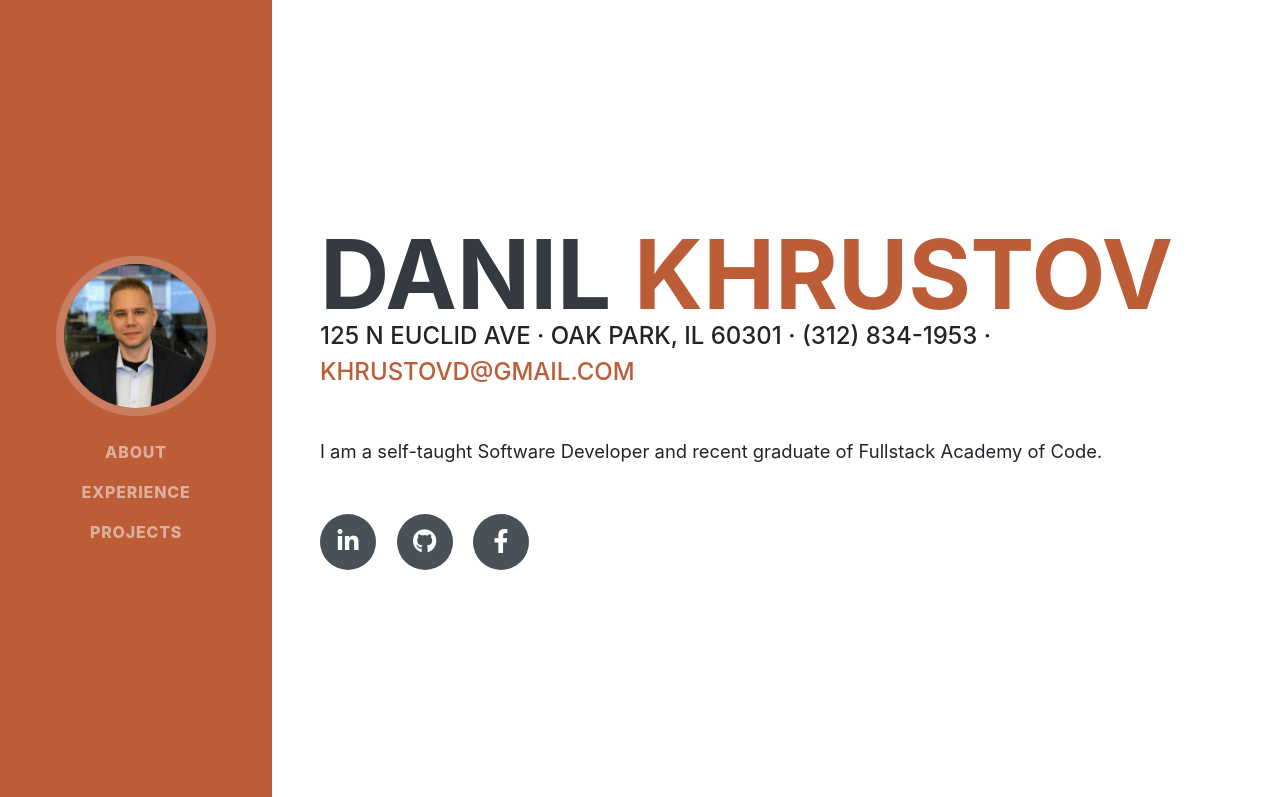
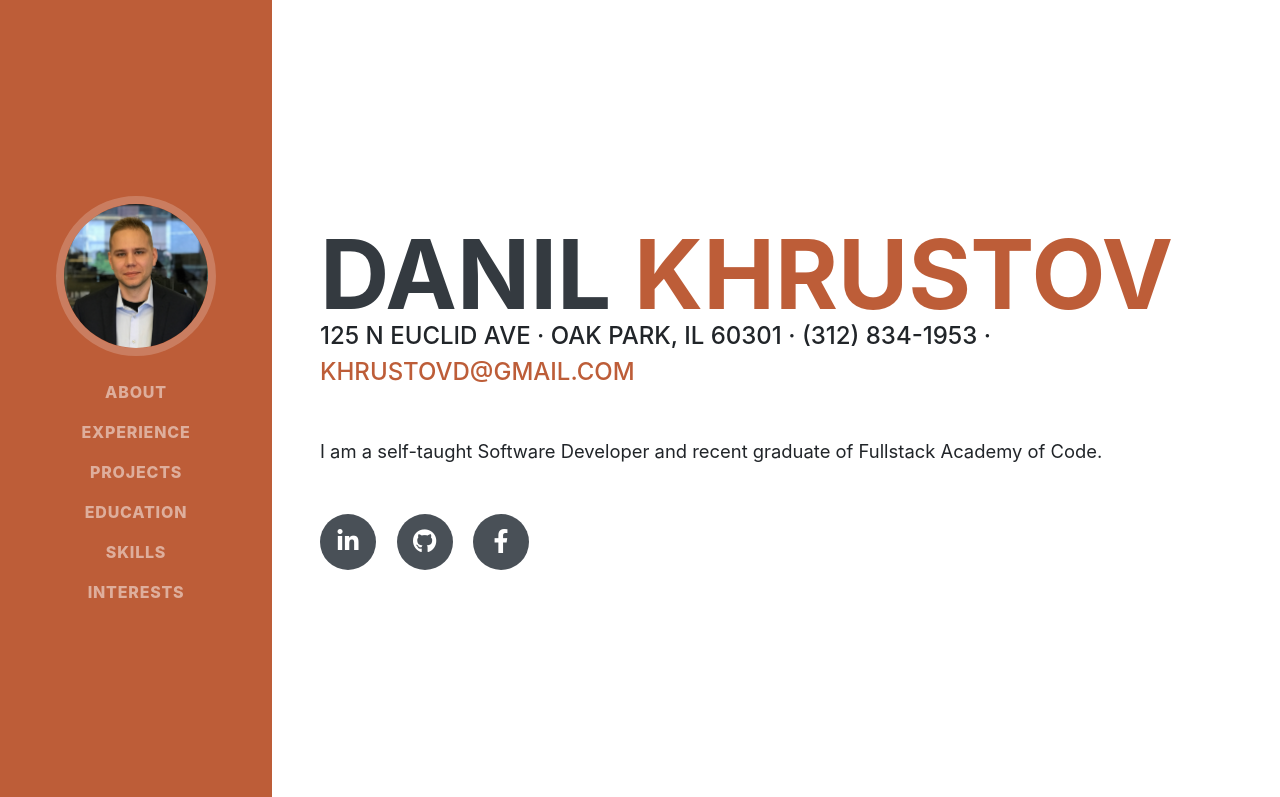
Before and after one commit to DanilKhrustov/PortfolioSite, a website: page index.html in a window 1280 px wide. Shown: the top 797 px of the page. Drawn offline with Linux system fonts and the light colour scheme; a web font is replaced by a local one.

Commit message:
fixed bug

```diff
--- a/index.html
+++ b/index.html
@@ -40,6 +40,15 @@
         </li>
         <li class="nav-item">
           <a class="nav-link js-scroll-trigger" href="#projects">Projects</a>
+        </li>
+        <li class="nav-item">
+          <a class="nav-link js-scroll-trigger" href="#education">Education</a>
+        </li>
+        <li class="nav-item">
+          <a class="nav-link js-scroll-trigger" href="#skills">Skills</a>
+        </li>
+        <li class="nav-item">
+          <a class="nav-link js-scroll-trigger" href="#interests">Interests</a>
         </li>
       </ul>
     </div>
@@ -97,6 +106,7 @@
             <div class="subheading mb-3">DK Consulting Solutions Inc.</div>
             <p>Consulted small and medium trucking companies in USDOT & FMCSA rules and compliance</p>
             <p>Created, customized, and managed Driver Qualification files, Databases, and mailing lists</p>
+            <p>Assisted in recruiting, employee review, and accounting workflow optimization</p>
           </div>
           <div class="resume-date text-md-right">
             <span class="text-primary">December 2012 - December 2018</span>
```
